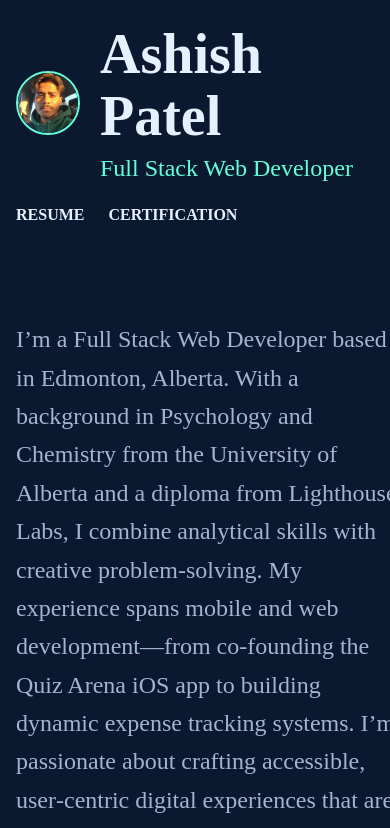
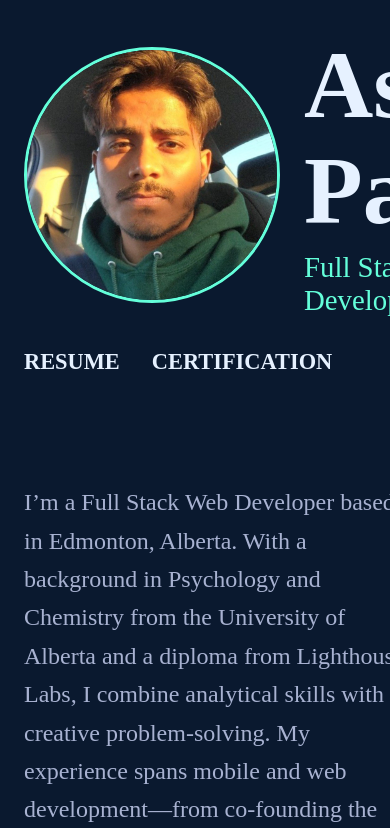
Before and after one commit to apatel924/ashish-portfolio, a React (Create React App) app: page / in a window 390 px wide. Shown: the top 828 px of the page. Built offline with nearby package versions, Linux system fonts and the light colour scheme.

Commit message:
Update mobile layout and styling in App.js

```diff
--- a/src/App.js
+++ b/src/App.js
@@ -48,7 +48,7 @@ function App() {
           display: "flex",
           flexDirection: isMobile ? "column" : "row",
           margin: "0 auto",
-          padding: isMobile ? "0" : "0 24px",
+          padding: isMobile ? "0" : "0 32px", // Increased padding
         }}
       >
         {!isMobile && <Header />}
@@ -57,43 +57,45 @@ function App() {
             style={{
               display: "flex",
               flexDirection: "column",
-              padding: "24px 16px",
+              padding: "32px 24px", // Increased padding
             }}
           >
             <div
               style={{
                 display: "flex",
                 alignItems: "center",
-                gap: "20px",
-                marginBottom: "24px",
+                gap: "24px", // Increased gap
+                marginBottom: "32px", // Increased margin
               }}
             >
               <img
                 src={linkedinImg}
                 alt="Ashish Patel"
                 style={{
-                  width: "60px",
-                  height: "60px",
+                  width: "250px", // Increased size
+                  height: "250px", // Increased size
                   borderRadius: "50%",
                   objectFit: "cover",
-                  border: "2px solid #64ffda",
+                  border: "3px solid #64ffda", // Increased border width
                 }}
               />
               <div>
-                <h1 style={nameStyle}>Ashish Patel</h1>
-                <h2 style={titleStyle}>Full Stack Web Developer</h2>
+                <h1 style={{ ...nameStyle, fontSize: "6rem" }}>Ashish Patel</h1>
+                <h2 style={{ ...titleStyle, fontSize: "1.8rem" }}>
+                  Full Stack Web Developer
+                </h2>
               </div>
             </div>
-            <div style={{ marginBottom: "24px" }}>
+            <div style={{ marginBottom: "20px" }}>
               <span
                 style={{
-                  fontSize: "1rem",
+                  fontSize: "1.4rem", // Increased font size
                   fontWeight: "bold",
                   color: "#e6f1ff",
                   cursor: "pointer",
                   transition: "color 0.3s",
                   textTransform: "uppercase",
-                  marginRight: "24px",
+                  marginRight: "32px", // Increased margin
                 }}
                 onMouseEnter={handleHoverEnter}
                 onMouseLeave={handleHoverLeave}
@@ -103,13 +105,13 @@ function App() {
               </span>
               <span
                 style={{
-                  fontSize: "1rem",
+                  fontSize: "1.4rem", // Increased font size
                   fontWeight: "bold",
                   color: "#e6f1ff",
                   cursor: "pointer",
                   transition: "color 0.3s",
                   textTransform: "uppercase",
-                  marginRight: "24px",
+                  marginRight: "32px", // Increased margin
                 }}
                 onMouseEnter={handleHoverEnter}
                 onMouseLeave={handleHoverLeave}
@@ -123,7 +125,7 @@ function App() {
         <main
           style={{
             width: isMobile ? "100%" : "50%",
-            padding: isMobile ? "24px 16px" : "104px 120px 24px 0px",
+            padding: isMobile ? "32px 24px" : "120px 140px 32px 0px", // Increased padding
           }}
           id="content"
         >
```
